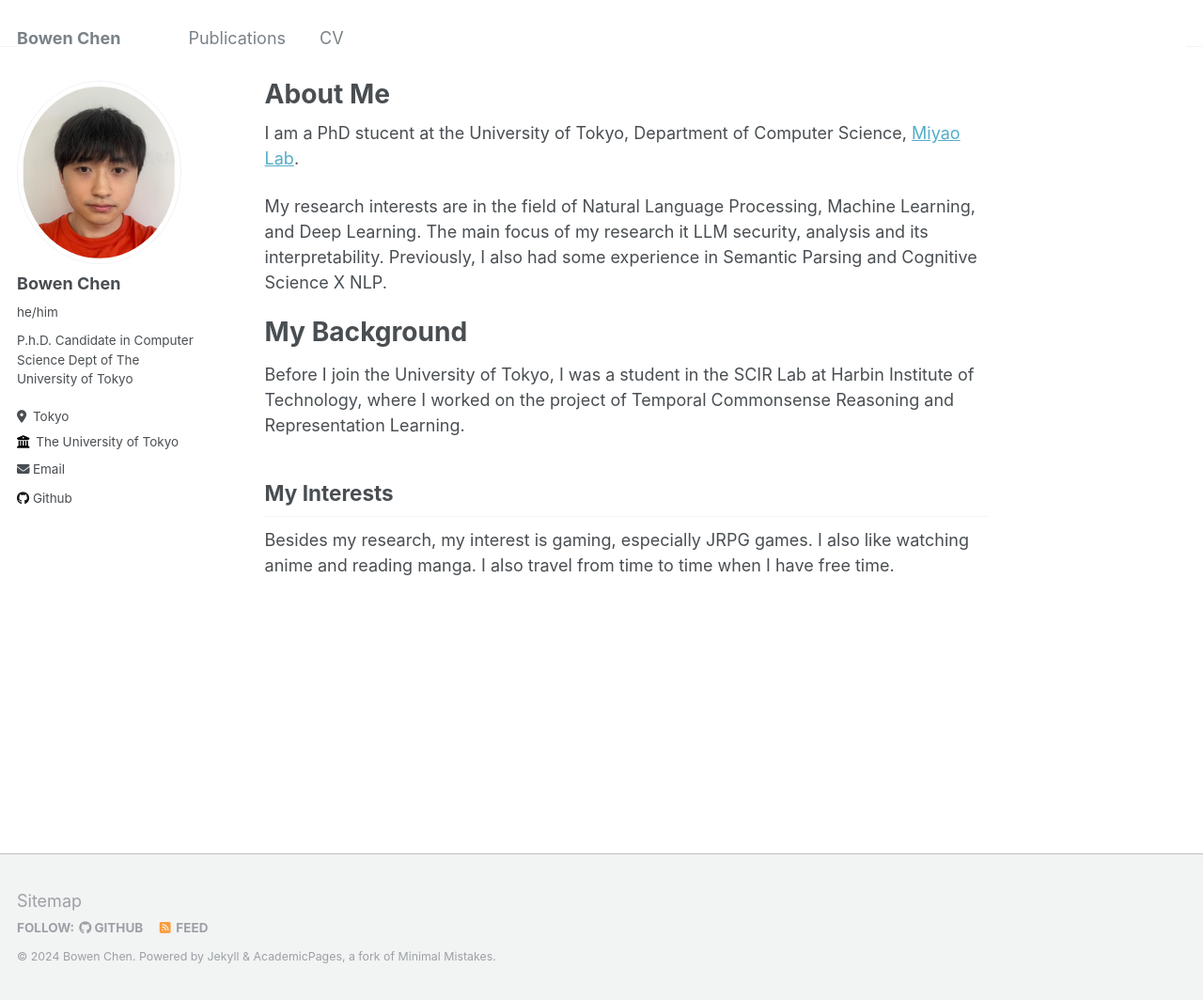
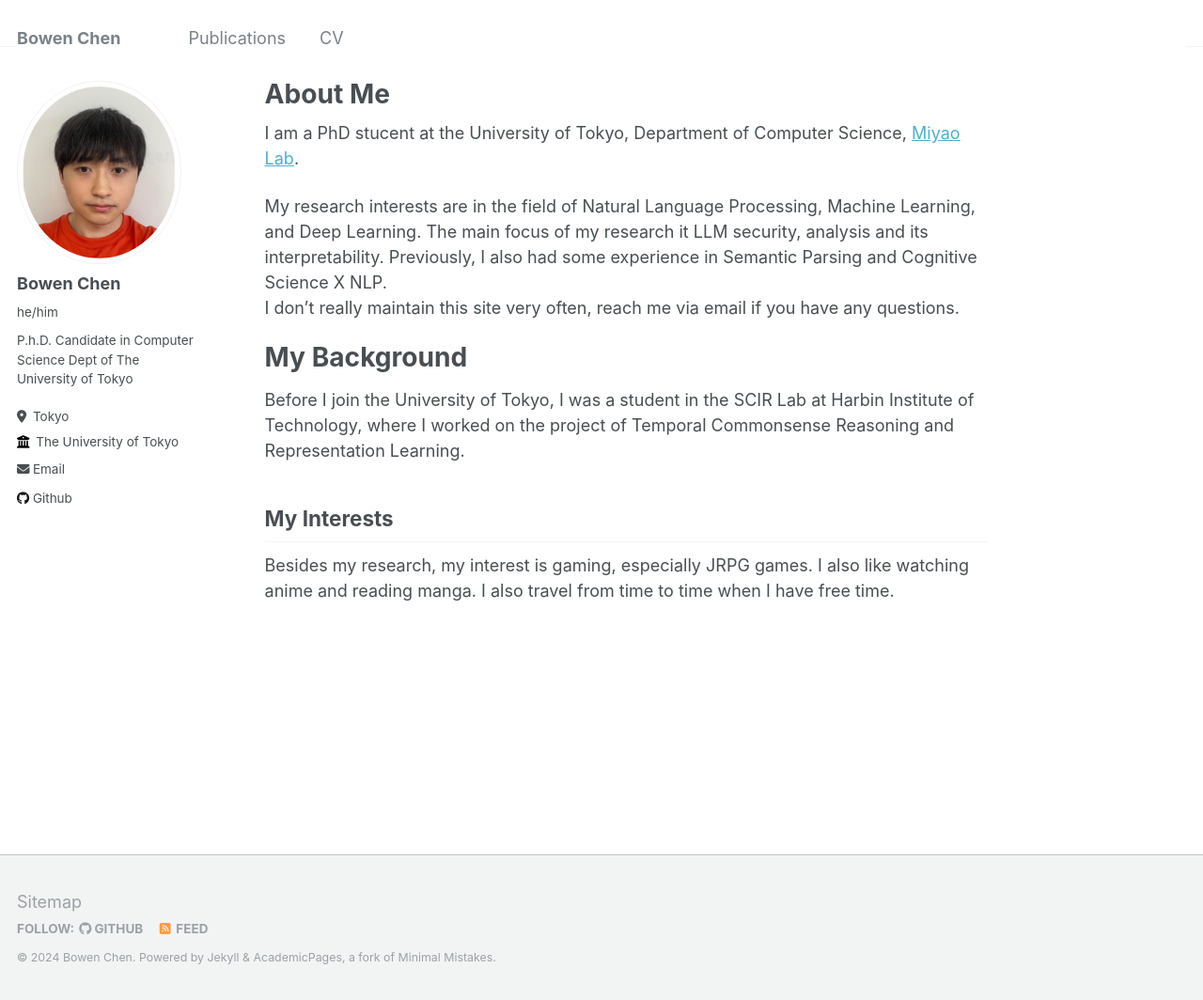
Before and after one commit to PosoSAgapo/PosoSAgapo.github.io, a Jekyll site: the page built from _pages/about.md, in a window 1280 px wide and 1064 px high. Shown: the whole window at 94% size. Built offline with Jekyll 4.4.1, drawn with Linux system fonts in a browser that asks for light colours.

Commit message:
Initial commit

```diff
--- a/_pages/about.md
+++ b/_pages/about.md
@@ -12,6 +12,7 @@ redirect_from:
 I am a PhD stucent at the University of Tokyo, Department of Computer Science, [Miyao Lab](https://mynlp.is.s.u-tokyo.ac.jp/ja/index).
 
 My research interests are in the field of Natural Language Processing, Machine Learning, and Deep Learning. The main focus of my research it LLM security, analysis and its interpretability. Previously, I also had some experience in Semantic Parsing and Cognitive Science X NLP.
+I don't really maintain this site very often, reach me via email if you have any questions.
 
 
 My Background
```
Also changed, not shown: _pages/publications.md (+2 -0 lines).
